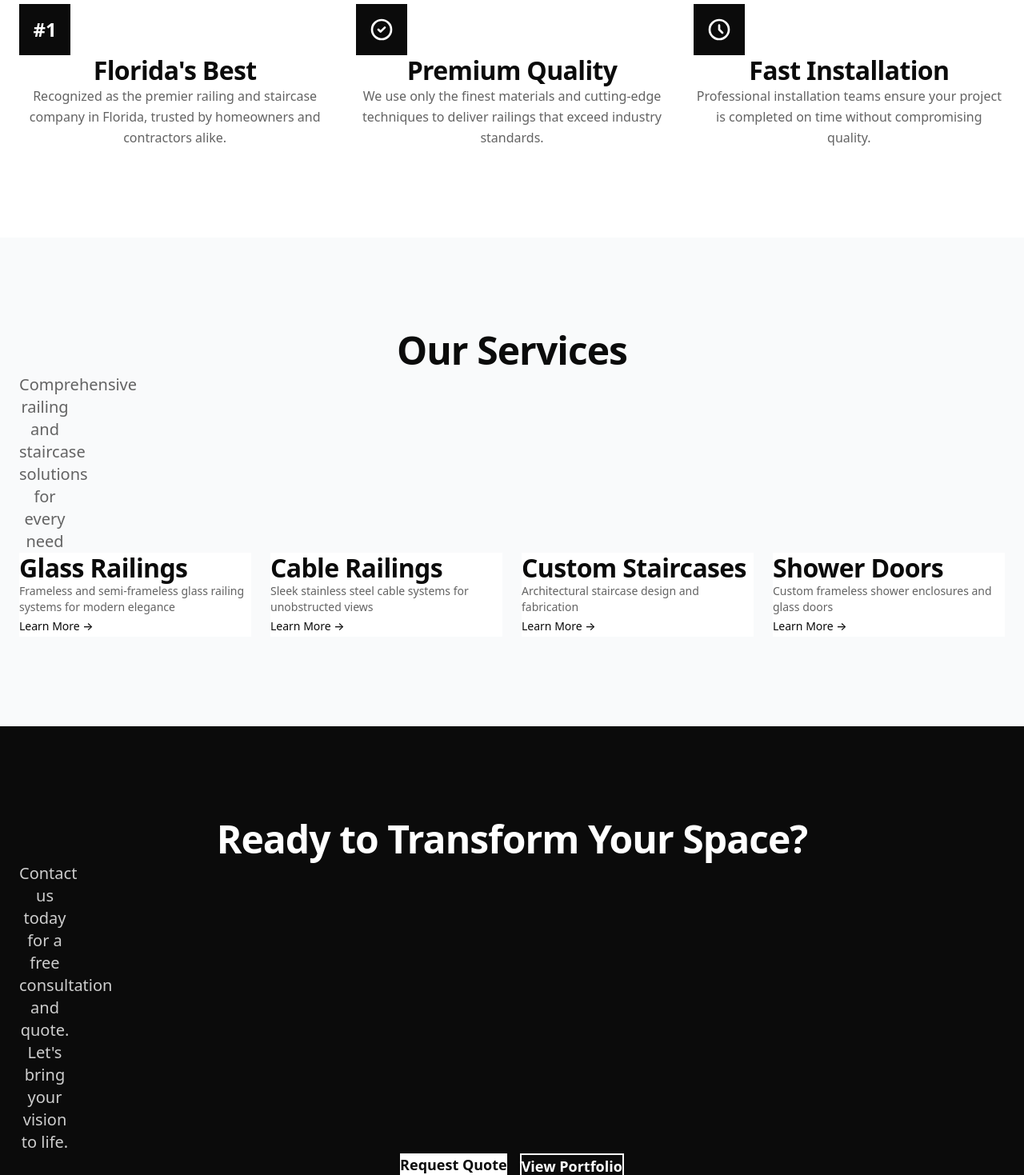
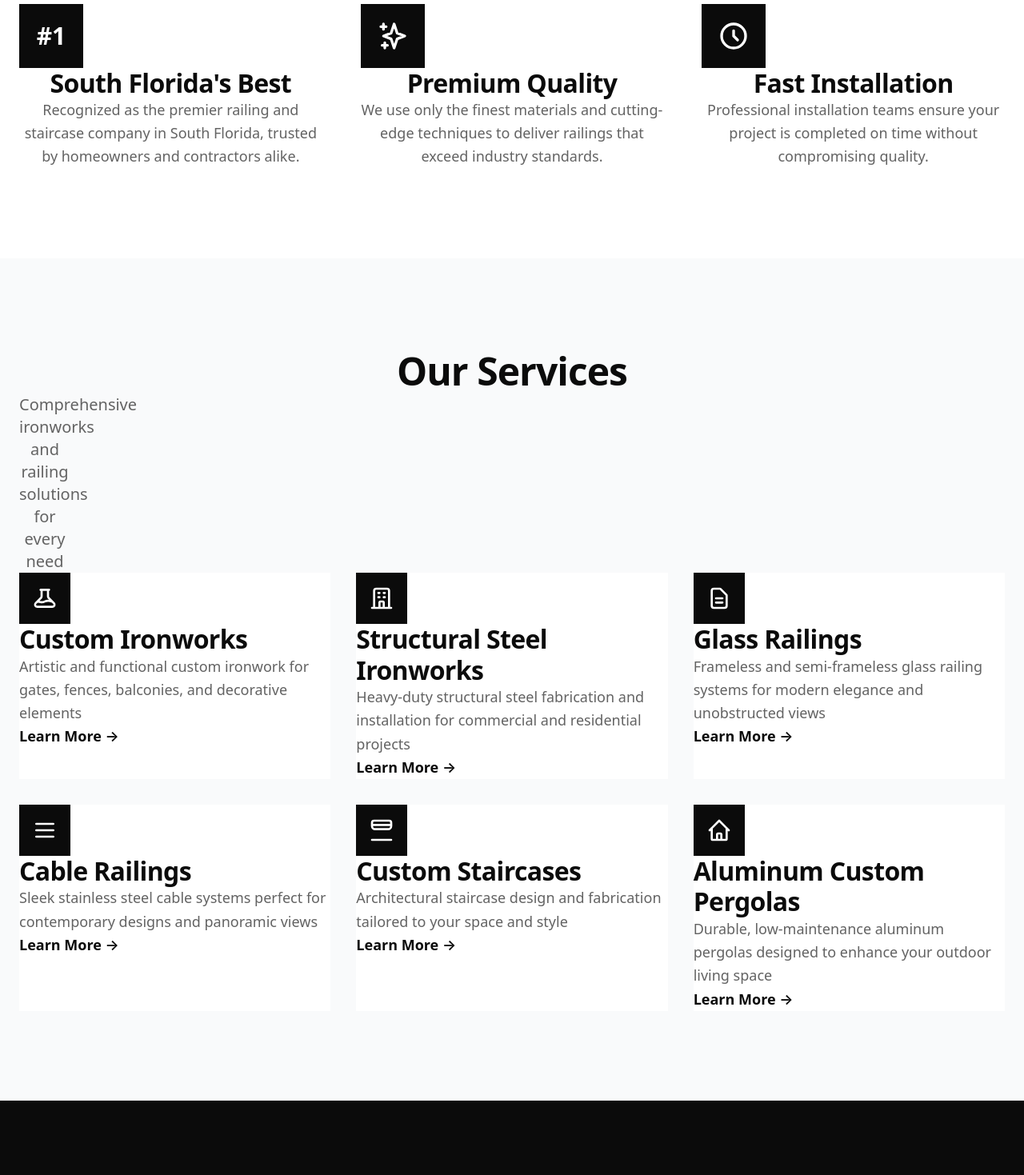
Before and after one commit to danieldefmartins/alpha-railings, a Next.js app: page / in a window 1280 px wide. Shown: the part 1161-2630 px from the top of the page at 80% size. Built offline with nearby package versions, Linux system fonts and the light colour scheme.

Commit message:
Mobile-first optimization: Update homepage with all services (ironworks, structural steel, pergolas) and enhanced mobile UX

```diff
--- a/app/page.tsx
+++ b/app/page.tsx
@@ -1,44 +1,47 @@
 import Image from 'next/image';
 import Link from 'next/link';
+import type { Metadata } from 'next';
+
+export const metadata: Metadata = {
+  title: 'Alpha Railings - South Florida\'s Premier Staircase & Ironworks Company',
+  description: 'South Florida\'s largest and most trusted provider of custom ironworks, structural steel, glass railings, cable railings, staircases, and aluminum pergolas. Professional installation and craftsmanship.',
+  keywords: 'ironworks, structural steel, glass railings, cable railings, custom staircases, aluminum pergola, South Florida, Miami, Fort Lauderdale',
+};
 
 export default function Home() {
   return (
     <div className="min-h-screen">
-      {/* Hero Section */}
-      <section className="relative h-screen flex items-center justify-center overflow-hidden">
-        {/* Background Image */}
+      {/* Hero Section - Mobile Optimized */}
+      <section className="relative h-[85vh] md:h-screen flex items-center justify-center overflow-hidden">
         <div className="absolute inset-0 z-0">
           <Image
-            src="/images/gallery/IMG_0010.JPG"
-            alt="Premium glass railing installation"
+            src="/images/gallery/IMG_0041.JPG"
+            alt="Premium custom staircase by Alpha Railings"
             fill
             className="object-cover brightness-50"
             priority
           />
         </div>
 
-        {/* Hero Content */}
-        <div className="relative z-10 container-custom text-center text-white">
-          <h1 className="text-5xl md:text-7xl font-bold tracking-tighter mb-6 animate-fade-up">
-            Florida's #1
-            <br />
-            <span className="text-steel-light">Staircase & Railing</span>
-            <br />
+        <div className="relative z-10 text-center px-4 md:px-8 max-w-5xl mx-auto">
+          <h1 className="text-4xl sm:text-5xl md:text-7xl font-bold text-white mb-4 md:mb-6 leading-tight">
+            South Florida's #1<br />
+            Staircase & Ironworks<br />
             Company
           </h1>
-          <p className="text-xl md:text-2xl text-steel-light max-w-2xl mx-auto mb-10 animate-fade-up delay-100">
-            Premium glass railings, cable systems, and custom staircases for South Florida's finest properties
+          <p className="text-lg sm:text-xl md:text-2xl text-white/90 mb-8 md:mb-10 max-w-3xl mx-auto leading-relaxed">
+            Premium ironworks, structural steel, glass railings, cable systems, and custom staircases for South Florida's finest properties
           </p>
-          <div className="flex flex-col sm:flex-row gap-4 justify-center animate-fade-up delay-200">
+          <div className="flex flex-col sm:flex-row gap-4 justify-center items-center">
             <Link
               href="/contact"
-              className="px-8 py-4 bg-white text-charcoal font-bold text-lg hover:bg-steel-light transition-all"
+              className="w-full sm:w-auto px-8 md:px-10 py-4 md:py-5 bg-white text-charcoal font-bold text-base md:text-lg hover:bg-gray-100 transition-all shadow-lg"
             >
               Get Free Quote
             </Link>
             <a
-              href="tel:954-953-0830"
-              className="px-8 py-4 border-2 border-white text-white font-bold text-lg hover:bg-white hover:text-charcoal transition-all"
+              href="tel:9549530830"
+              className="w-full sm:w-auto px-8 md:px-10 py-4 md:py-5 border-2 border-white text-white font-bold text-base md:text-lg hover:bg-white hover:text-charcoal transition-all"
             >
               Call (954) 953-0830
             </a>
@@ -46,136 +49,186 @@ export default function Home() {
         </div>
 
         {/* Scroll Indicator */}
-        <div className="absolute bottom-10 left-1/2 transform -translate-x-1/2 z-10 animate-bounce">
+        <div className="absolute bottom-8 left-1/2 transform -translate-x-1/2 animate-bounce hidden md:block">
           <svg className="w-6 h-6 text-white" fill="none" stroke="currentColor" viewBox="0 0 24 24">
             <path strokeLinecap="round" strokeLinejoin="round" strokeWidth={2} d="M19 14l-7 7m0 0l-7-7m7 7V3" />
           </svg>
         </div>
       </section>
 
-      {/* Why Choose Us Section */}
+      {/* Why Choose Us - Mobile Optimized */}
       <section className="section-padding bg-white">
         <div className="container-custom">
-          <div className="text-center mb-16">
-            <h2 className="text-4xl md:text-5xl font-bold text-charcoal mb-4">
+          <div className="text-center mb-12 md:mb-16">
+            <h2 className="text-3xl md:text-5xl font-bold text-charcoal mb-4">
               Why Alpha Railings?
             </h2>
-            <p className="text-xl text-steel-dark max-w-2xl mx-auto">
+            <p className="text-lg md:text-xl text-steel-dark max-w-2xl mx-auto">
               Unmatched quality, precision engineering, and professional service
             </p>
           </div>
 
-          <div className="grid grid-cols-1 md:grid-cols-3 gap-8">
-            {/* Feature 1 */}
-            <div className="text-center p-8 hover:shadow-xl transition-shadow">
-              <div className="w-16 h-16 bg-charcoal text-white flex items-center justify-center mx-auto mb-6 text-2xl font-bold">
+          <div className="grid grid-cols-1 md:grid-cols-3 gap-8 md:gap-12">
+            <div className="text-center">
+              <div className="w-16 h-16 md:w-20 md:h-20 bg-charcoal text-white flex items-center justify-center mx-auto mb-6 text-2xl md:text-3xl font-bold">
                 #1
               </div>
-              <h3 className="text-2xl font-bold text-charcoal mb-4">
-                Florida's Best
+              <h3 className="text-xl md:text-2xl font-bold text-charcoal mb-3">
+                South Florida's Best
               </h3>
-              <p className="text-steel-dark leading-relaxed">
-                Recognized as the premier railing and staircase company in Florida,
-                trusted by homeowners and contractors alike.
+              <p className="text-base md:text-lg text-steel-dark leading-relaxed">
+                Recognized as the premier railing and staircase company in South Florida, trusted by homeowners and contractors alike.
               </p>
             </div>
 
-            {/* Feature 2 */}
-            <div className="text-center p-8 hover:shadow-xl transition-shadow">
-              <div className="w-16 h-16 bg-charcoal text-white flex items-center justify-center mx-auto mb-6">
-                <svg className="w-8 h-8" fill="none" stroke="currentColor" viewBox="0 0 24 24">
-                  <path strokeLinecap="round" strokeLinejoin="round" strokeWidth={2} d="M9 12l2 2 4-4m6 2a9 9 0 11-18 0 9 9 0 0118 0z" />
+            <div className="text-center">
+              <div className="w-16 h-16 md:w-20 md:h-20 bg-charcoal text-white flex items-center justify-center mx-auto mb-6">
+                <svg className="w-8 h-8 md:w-10 md:h-10" fill="none" stroke="currentColor" viewBox="0 0 24 24">
+                  <path strokeLinecap="round" strokeLinejoin="round" strokeWidth={2} d="M5 3v4M3 5h4M6 17v4m-2-2h4m5-16l2.286 6.857L21 12l-5.714 2.143L13 21l-2.286-6.857L5 12l5.714-2.143L13 3z" />
                 </svg>
               </div>
-              <h3 className="text-2xl font-bold text-charcoal mb-4">
+              <h3 className="text-xl md:text-2xl font-bold text-charcoal mb-3">
                 Premium Quality
               </h3>
-              <p className="text-steel-dark leading-relaxed">
-                We use only the finest materials and cutting-edge techniques to
-                deliver railings that exceed industry standards.
+              <p className="text-base md:text-lg text-steel-dark leading-relaxed">
+                We use only the finest materials and cutting-edge techniques to deliver railings that exceed industry standards.
               </p>
             </div>
 
-            {/* Feature 3 */}
-            <div className="text-center p-8 hover:shadow-xl transition-shadow">
-              <div className="w-16 h-16 bg-charcoal text-white flex items-center justify-center mx-auto mb-6">
-                <svg className="w-8 h-8" fill="none" stroke="currentColor" viewBox="0 0 24 24">
+            <div className="text-center">
+              <div className="w-16 h-16 md:w-20 md:h-20 bg-charcoal text-white flex items-center justify-center mx-auto mb-6">
+                <svg className="w-8 h-8 md:w-10 md:h-10" fill="none" stroke="currentColor" viewBox="0 0 24 24">
                   <path strokeLinecap="round" strokeLinejoin="round" strokeWidth={2} d="M12 8v4l3 3m6-3a9 9 0 11-18 0 9 9 0 0118 0z" />
                 </svg>
               </div>
-              <h3 className="text-2xl font-bold text-charcoal mb-4">
+              <h3 className="text-xl md:text-2xl font-bold text-charcoal mb-3">
                 Fast Installation
               </h3>
-              <p className="text-steel-dark leading-relaxed">
-                Professional installation teams ensure your project is completed
-                on time without compromising quality.
+              <p className="text-base md:text-lg text-steel-dark leading-relaxed">
+                Professional installation teams ensure your project is completed on time without compromising quality.
               </p>
             </div>
           </div>
         </div>
       </section>
 
-      {/* Services Overview */}
+      {/* Services Section - Mobile Optimized with Updated Services */}
       <section className="section-padding bg-gray-50">
         <div className="container-custom">
-          <div className="text-center mb-16">
-            <h2 className="text-4xl md:text-5xl font-bold text-charcoal mb-4">
+          <div className="text-center mb-12 md:mb-16">
+            <h2 className="text-3xl md:text-5xl font-bold text-charcoal mb-4">
               Our Services
             </h2>
-            <p className="text-xl text-steel-dark max-w-2xl mx-auto">
-              Comprehensive railing and staircase solutions for every need
+            <p className="text-lg md:text-xl text-steel-dark max-w-2xl mx-auto">
+              Comprehensive ironworks and railing solutions for every need
             </p>
           </div>
 
-          <div className="grid grid-cols-1 md:grid-cols-2 lg:grid-cols-4 gap-6">
-            {/* Service 1 */}
-            <div className="bg-white p-6 hover:shadow-lg transition-shadow">
-              <h3 className="text-xl font-bold text-charcoal mb-3">
-                Glass Railings
+          <div className="grid grid-cols-1 md:grid-cols-2 lg:grid-cols-3 gap-6 md:gap-8">
+            {/* Ironworks */}
+            <div className="bg-white p-6 md:p-8 hover:shadow-xl transition-shadow">
+              <div className="w-12 h-12 md:w-16 md:h-16 bg-charcoal text-white flex items-center justify-center mb-4 md:mb-6">
+                <svg className="w-6 h-6 md:w-8 md:h-8" fill="none" stroke="currentColor" viewBox="0 0 24 24">
+                  <path strokeLinecap="round" strokeLinejoin="round" strokeWidth={2} d="M19.428 15.428a2 2 0 00-1.022-.547l-2.387-.477a6 6 0 00-3.86.517l-.318.158a6 6 0 01-3.86.517L6.05 15.21a2 2 0 00-1.806.547M8 4h8l-1 1v5.172a2 2 0 00.586 1.414l5 5c1.26 1.26.367 3.414-1.415 3.414H4.828c-1.782 0-2.674-2.154-1.414-3.414l5-5A2 2 0 009 10.172V5L8 4z" />
+                </svg>
+              </div>
+              <h3 className="text-xl md:text-2xl font-bold text-charcoal mb-3 md:mb-4">
+                Custom Ironworks
               </h3>
-              <p className="text-steel-dark text-sm mb-4">
-                Frameless and semi-frameless glass railing systems for modern elegance
+              <p className="text-base md:text-lg text-steel-dark mb-4 md:mb-6 leading-relaxed">
+                Artistic and functional custom ironwork for gates, fences, balconies, and decorative elements
               </p>
-              <Link href="/services" className="text-charcoal font-medium text-sm hover:underline">
+              <Link href="/services" className="text-charcoal font-semibold hover:underline inline-flex items-center text-base md:text-lg">
                 Learn More →
               </Link>
             </div>
 
-            {/* Service 2 */}
-            <div className="bg-white p-6 hover:shadow-lg transition-shadow">
-              <h3 className="text-xl font-bold text-charcoal mb-3">
-                Cable Railings
+            {/* Structural Steel */}
+            <div className="bg-white p-6 md:p-8 hover:shadow-xl transition-shadow">
+              <div className="w-12 h-12 md:w-16 md:h-16 bg-charcoal text-white flex items-center justify-center mb-4 md:mb-6">
+                <svg className="w-6 h-6 md:w-8 md:h-8" fill="none" stroke="currentColor" viewBox="0 0 24 24">
+                  <path strokeLinecap="round" strokeLinejoin="round" strokeWidth={2} d="M19 21V5a2 2 0 00-2-2H7a2 2 0 00-2 2v16m14 0h2m-2 0h-5m-9 0H3m2 0h5M9 7h1m-1 4h1m4-4h1m-1 4h1m-5 10v-5a1 1 0 011-1h2a1 1 0 011 1v5m-4 0h4" />
+                </svg>
+              </div>
+              <h3 className="text-xl md:text-2xl font-bold text-charcoal mb-3 md:mb-4">
+                Structural Steel Ironworks
               </h3>
-              <p className="text-steel-dark text-sm mb-4">
-                Sleek stainless steel cable systems for unobstructed views
+              <p className="text-base md:text-lg text-steel-dark mb-4 md:mb-6 leading-relaxed">
+                Heavy-duty structural steel fabrication and installation for commercial and residential projects
               </p>
-              <Link href="/services" className="text-charcoal font-medium text-sm hover:underline">
+              <Link href="/services" className="text-charcoal font-semibold hover:underline inline-flex items-center text-base md:text-lg">
                 Learn More →
               </Link>
             </div>
 
-            {/* Service 3 */}
-            <div className="bg-white p-6 hover:shadow-lg transition-shadow">
-              <h3 className="text-xl font-bold text-charcoal mb-3">
-                Custom Staircases
+            {/* Glass Railings */}
+            <div className="bg-white p-6 md:p-8 hover:shadow-xl transition-shadow">
+              <div className="w-12 h-12 md:w-16 md:h-16 bg-charcoal text-white flex items-center justify-center mb-4 md:mb-6">
+                <svg className="w-6 h-6 md:w-8 md:h-8" fill="none" stroke="currentColor" viewBox="0 0 24 24">
+                  <path strokeLinecap="round" strokeLinejoin="round" strokeWidth={2} d="M9 12h6m-6 4h6m2 5H7a2 2 0 01-2-2V5a2 2 0 012-2h5.586a1 1 0 01.707.293l5.414 5.414a1 1 0 01.293.707V19a2 2 0 01-2 2z" />
+                </svg>
+              </div>
+              <h3 className="text-xl md:text-2xl font-bold text-charcoal mb-3 md:mb-4">
+                Glass Railings
               </h3>
-              <p className="text-steel-dark text-sm mb-4">
-                Architectural staircase design and fabrication
+              <p className="text-base md:text-lg text-steel-dark mb-4 md:mb-6 leading-relaxed">
+                Frameless and semi-frameless glass railing systems for modern elegance and unobstructed views
               </p>
-              <Link href="/services" className="text-charcoal font-medium text-sm hover:underline">
+              <Link href="/services" className="text-charcoal font-semibold hover:underline inline-flex items-center text-base md:text-lg">
                 Learn More →
               </Link>
             </div>
 
-            {/* Service 4 */}
-            <div className="bg-white p-6 hover:shadow-lg transition-shadow">
-              <h3 className="text-xl font-bold text-charcoal mb-3">
-                Shower Doors
+            {/* Cable Railings */}
+            <div className="bg-white p-6 md:p-8 hover:shadow-xl transition-shadow">
+              <div className="w-12 h-12 md:w-16 md:h-16 bg-charcoal text-white flex items-center justify-center mb-4 md:mb-6">
+                <svg className="w-6 h-6 md:w-8 md:h-8" fill="none" stroke="currentColor" viewBox="0 0 24 24">
+                  <path strokeLinecap="round" strokeLinejoin="round" strokeWidth={2} d="M4 6h16M4 12h16M4 18h16" />
+                </svg>
+              </div>
+              <h3 className="text-xl md:text-2xl font-bold text-charcoal mb-3 md:mb-4">
+                Cable Railings
               </h3>
-              <p className="text-steel-dark text-sm mb-4">
-                Custom frameless shower enclosures and glass doors
+              <p className="text-base md:text-lg text-steel-dark mb-4 md:mb-6 leading-relaxed">
+                Sleek stainless steel cable systems perfect for contemporary designs and panoramic views
               </p>
-              <Link href="/services" className="text-charcoal font-medium text-sm hover:underline">
+              <Link href="/services" className="text-charcoal font-semibold hover:underline inline-flex items-center text-base md:text-lg">
+                Learn More →
+              </Link>
+            </div>
+
+            {/* Custom Staircases */}
+            <div className="bg-white p-6 md:p-8 hover:shadow-xl transition-shadow">
+              <div className="w-12 h-12 md:w-16 md:h-16 bg-charcoal text-white flex items-center justify-center mb-4 md:mb-6">
+                <svg className="w-6 h-6 md:w-8 md:h-8" fill="none" stroke="currentColor" viewBox="0 0 24 24">
+                  <path strokeLinecap="round" strokeLinejoin="round" strokeWidth={2} d="M3 21h18M3 7v1a3 3 0 003 3h12a3 3 0 003-3V7m-18 0V5a2 2 0 012-2h14a2 2 0 012 2v2M3 7h18" />
+                </svg>
+              </div>
+              <h3 className="text-xl md:text-2xl font-bold text-charcoal mb-3 md:mb-4">
+                Custom Staircases
+              </h3>
+              <p className="text-base md:text-lg text-steel-dark mb-4 md:mb-6 leading-relaxed">
+                Architectural staircase design and fabrication tailored to your space and style
+              </p>
+              <Link href="/services" className="text-charcoal font-semibold hover:underline inline-flex items-center text-base md:text-lg">
+                Learn More →
+              </Link>
+            </div>
+
+            {/* Aluminum Pergolas */}
+            <div className="bg-white p-6 md:p-8 hover:shadow-xl transition-shadow">
+              <div className="w-12 h-12 md:w-16 md:h-16 bg-charcoal text-white flex items-center justify-center mb-4 md:mb-6">
+                <svg className="w-6 h-6 md:w-8 md:h-8" fill="none" stroke="currentColor" viewBox="0 0 24 24">
+                  <path strokeLinecap="round" strokeLinejoin="round" strokeWidth={2} d="M3 12l2-2m0 0l7-7 7 7M5 10v10a1 1 0 001 1h3m10-11l2 2m-2-2v10a1 1 0 01-1 1h-3m-6 0a1 1 0 001-1v-4a1 1 0 011-1h2a1 1 0 011 1v4a1 1 0 001 1m-6 0h6" />
+                </svg>
+              </div>
+              <h3 className="text-xl md:text-2xl font-bold text-charcoal mb-3 md:mb-4">
+                Aluminum Custom Pergolas
+              </h3>
+              <p className="text-base md:text-lg text-steel-dark mb-4 md:mb-6 leading-relaxed">
+                Durable, low-maintenance aluminum pergolas designed to enhance your outdoor living space
+              </p>
+              <Link href="/services" className="text-charcoal font-semibold hover:underline inline-flex items-center text-base md:text-lg">
                 Learn More →
               </Link>
             </div>
@@ -183,28 +236,39 @@ export default function Home() {
         </div>
       </section>
 
-      {/* CTA Section */}
+      {/* CTA Section - Mobile Optimized */}
       <section className="section-padding bg-charcoal text-white">
         <div className="container-custom text-center">
-          <h2 className="text-4xl md:text-5xl font-bold mb-6">
+          <h2 className="text-3xl md:text-5xl font-bold mb-4 md:mb-6">
             Ready to Transform Your Space?
           </h2>
-          <p className="text-xl text-steel-light max-w-2xl mx-auto mb-10">
+          <p className="text-lg md:text-xl text-steel-light max-w-2xl mx-auto mb-8 md:mb-10 leading-relaxed">
             Contact us today for a free consultation and quote. Let's bring your vision to life.
           </p>
-          <div className="flex flex-col sm:flex-row gap-4 justify-center">
+          <div className="flex flex-col sm:flex-row gap-4 justify-center items-center">
             <Link
               href="/contact"
-              className="px-8 py-4 bg-white text-charcoal font-bold text-lg hover:bg-steel-light transition-all"
+              className="w-full sm:w-auto px-8 md:px-10 py-4 md:py-5 bg-white text-charcoal font-bold text-base md:text-lg hover:bg-gray-100 transition-all"
             >
               Request Quote
             </Link>
             <Link
               href="/portfolio"
-              className="px-8 py-4 border-2 border-white text-white font-bold text-lg hover:bg-white hover:text-charcoal transition-all"
+              className="w-full sm:w-auto px-8 md:px-10 py-4 md:py-5 border-2 border-white text-white font-bold text-base md:text-lg hover:bg-white hover:text-charcoal transition-all"
             >
               View Portfolio
             </Link>
+          </div>
+          <div className="mt-8 md:mt-10">
+            <a
+              href="tel:9549530830"
+              className="text-xl md:text-2xl font-bold hover:text-steel-light transition-colors inline-flex items-center gap-2"
+            >
+              <svg className="w-6 h-6" fill="none" stroke="currentColor" viewBox="0 0 24 24">
+                <path strokeLinecap="round" strokeLinejoin="round" strokeWidth={2} d="M3 5a2 2 0 012-2h3.28a1 1 0 01.948.684l1.498 4.493a1 1 0 01-.502 1.21l-2.257 1.13a11.042 11.042 0 005.516 5.516l1.13-2.257a1 1 0 011.21-.502l4.493 1.498a1 1 0 01.684.949V19a2 2 0 01-2 2h-1C9.716 21 3 14.284 3 6V5z" />
+              </svg>
+              (954) 953-0830
+            </a>
           </div>
         </div>
       </section>
```
